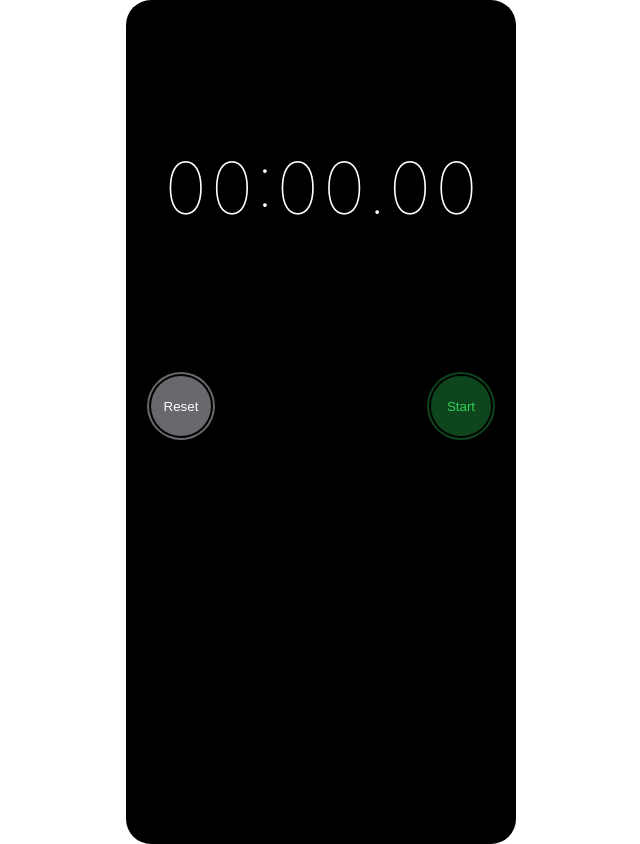
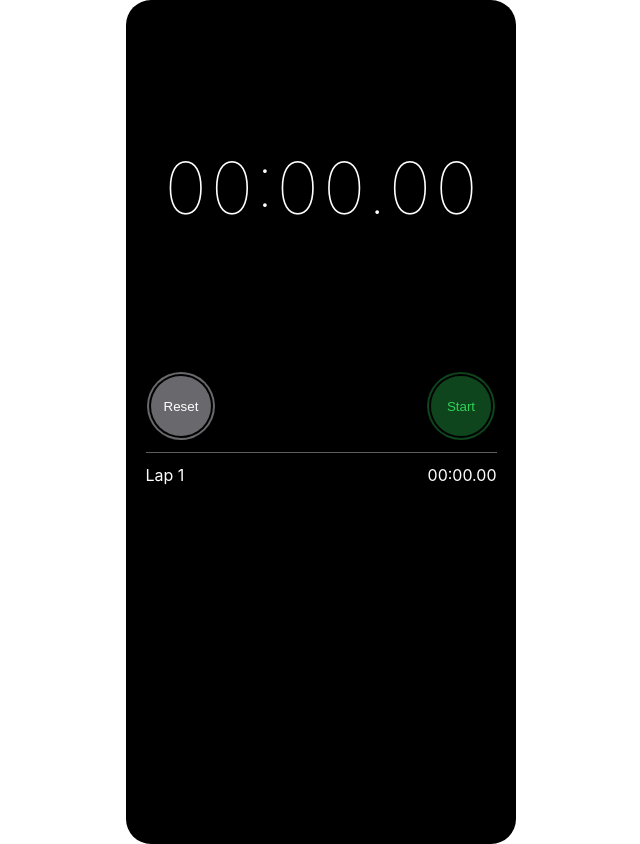
Before and after one commit to Clark-Adaptive/stopwatch-react, a React (Vite) app: page / in a window 1280 px wide. Shown: the whole page, without its empty margins (319-959 px from the left). Built offline with nearby package versions, Linux system fonts and the light colour scheme.

Commit message:
added lap css

```diff
--- a/src/components/App.css
+++ b/src/components/App.css
@@ -18,6 +18,15 @@ body {
   align-items: center;
   border-radius: 25px;
   /* background: teal; */
+}
+
+.lap-container {
+  overflow: auto;
+  height: 500px;
+  max-height: 500px;
+  padding-left: 10px;
+  padding-right: 10px;
+  width: 90%;
 }
 
 ::-webkit-scrollbar {
--- a/src/components/App.jsx
+++ b/src/components/App.jsx
@@ -3,6 +3,7 @@ import "./App.css";
 
 import Time from "./Time";
 import Buttons from "./Buttons";
+import LiveLap from "./LiveLap";
 import Laps from "./Laps";
 
 function App() {
@@ -29,6 +30,19 @@ function App() {
     }
   }
 
+  function formatTime(milliseconds) {
+    let centi;
+    centi = Math.floor(milliseconds / 10);
+    let min = Math.floor(centi / 6000);
+    centi -= min * 6000;
+    let sec = Math.floor(centi / 100);
+    centi -= sec * 100;
+
+    return `${min.toString().padStart(2, "0")}:${sec
+      .toString()
+      .padStart(2, "0")}.${centi.toString().padStart(2, "0")}`;
+  }
+
   function reset() {
     setTotalElapsedTime(0);
     setSumOfAllLapTimes(0);
@@ -37,10 +51,10 @@ function App() {
 
   return (
     <main className="content-container">
-      <Time totalElapsedTime={totalElapsedTime} />
+      <Time totalElapsedTime={totalElapsedTime} formatTime={formatTime} />
       <Buttons
         totalElapsedTime={totalElapsedTime}
-        setTotalElapsedTime={setTotalElapsedTime}
+        formatTime={formatTime}
         isTimerRunning={isTimerRunning}
         setIsTimerRunning={setIsTimerRunning}
         laps={laps}
@@ -49,7 +63,15 @@ function App() {
         setSumOfAllLapTimes={setSumOfAllLapTimes}
         reset={reset}
       />
-      <Laps laps={laps} totalElapsedTime={totalElapsedTime} />
+      <ul className="lap-container">
+        <LiveLap
+          totalElapsedTime={totalElapsedTime}
+          sumOfAllLapTimes={sumOfAllLapTimes}
+          formatTime={formatTime}
+          laps={laps}
+        />
+        <Laps laps={laps} totalElapsedTime={totalElapsedTime} />
+      </ul>
     </main>
   );
 }
--- a/src/components/Buttons.jsx
+++ b/src/components/Buttons.jsx
@@ -3,6 +3,7 @@ import "./Buttons.css";
 //component
 function Buttons({
   totalElapsedTime,
+  formatTime,
   isTimerRunning,
   setIsTimerRunning,
   laps,
@@ -12,10 +13,12 @@ function Buttons({
   reset,
 }) {
   function handleLap() {
-    console.log(laps);
     updateLaps((current) => [
       ...current,
-      { number: laps.length + 1, time: totalElapsedTime - sumOfAllLapTimes },
+      {
+        number: laps.length + 1,
+        time: formatTime(totalElapsedTime - sumOfAllLapTimes),
+      },
     ]);
     setSumOfAllLapTimes(totalElapsedTime);
   }
--- a/src/components/Laps.css
+++ b/src/components/Laps.css
@@ -1,12 +1,3 @@
-.lap-container {
-  overflow: auto;
-  height: 500px;
-  max-height: 500px;
-  padding-left: 10px;
-  padding-right: 10px;
-  width: 90%;
-}
-
 .lap-time {
   font-variant-numeric: tabular-nums;
 }
--- a/src/components/Laps.jsx
+++ b/src/components/Laps.jsx
@@ -7,13 +7,14 @@ function Laps({ laps }) {
   const [fastLapIndex, setFastLapIndex] = useState(0);
   const [fastLapTime, setFastLapTime] = useState(Number.POSITIVE_INFINITY);
 
-  return (
-    <ul className="lap-container">
-      {laps.map((lap) => (
-        <li key={lap.number}>{lap.number + " " + lap.time}</li>
-      ))}
-    </ul>
-  );
+  return laps
+    .map((lap) => (
+      <li className="row-container" key={lap.number}>
+        <p>Lap {lap.number}</p>
+        <p>{lap.time}</p>
+      </li>
+    ))
+    .reverse();
 }
 
 export default Laps;
--- /dev/null
+++ b/src/components/LiveLap.jsx
@@ -0,0 +1,13 @@
+import "./Laps.css";
+import { useState, useEffect } from "react";
+
+function LiveLap({ totalElapsedTime, sumOfAllLapTimes, formatTime, laps }) {
+  return (
+    <li className="row-container" key="live-lap">
+      <p>Lap {laps.length + 1}</p>
+      <p>{formatTime(totalElapsedTime - sumOfAllLapTimes)}</p>
+    </li>
+  );
+}
+
+export default LiveLap;
--- a/src/components/Time.jsx
+++ b/src/components/Time.jsx
@@ -1,21 +1,8 @@
 import "./Time.css";
 import { useState } from "react";
 
-function Time({ totalElapsedTime }) {
+function Time({ totalElapsedTime, formatTime }) {
   // useEffect(,[totalElapsedTime]);
-
-  function formatTime(milliseconds) {
-    let centi;
-    centi = Math.floor(milliseconds / 10);
-    let min = Math.floor(centi / 6000);
-    centi -= min * 6000;
-    let sec = Math.floor(centi / 100);
-    centi -= sec * 100;
-
-    return `${min.toString().padStart(2, "0")}:${sec
-      .toString()
-      .padStart(2, "0")}.${centi.toString().padStart(2, "0")}`;
-  }
 
   return (
     <section className="time-container">
```
